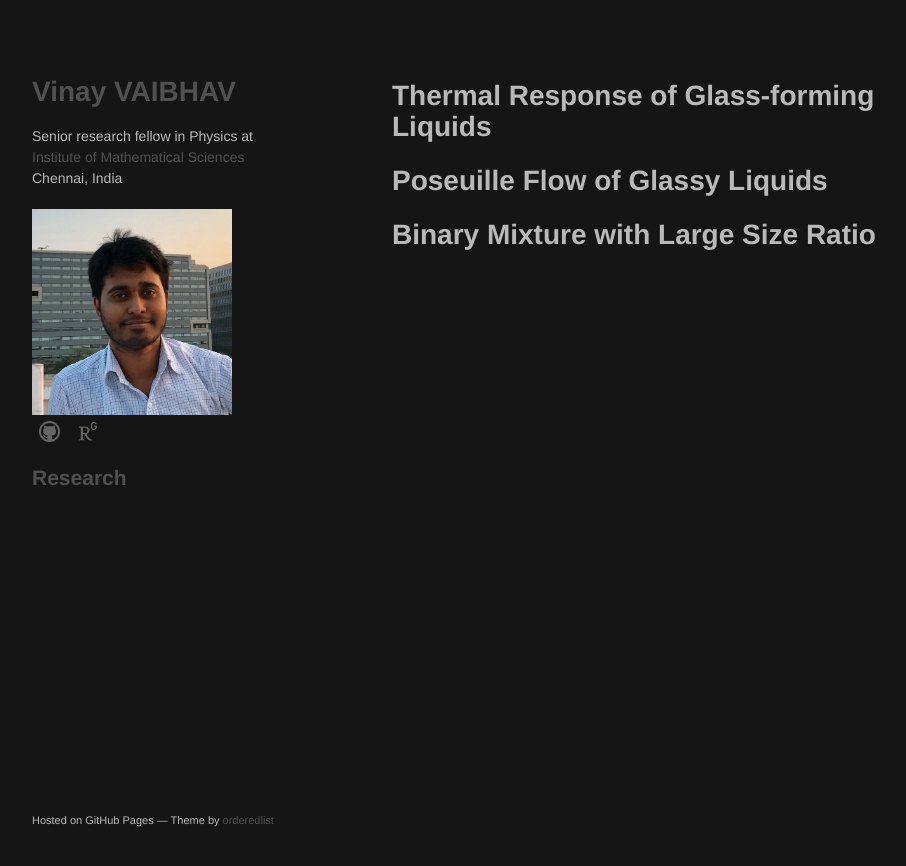
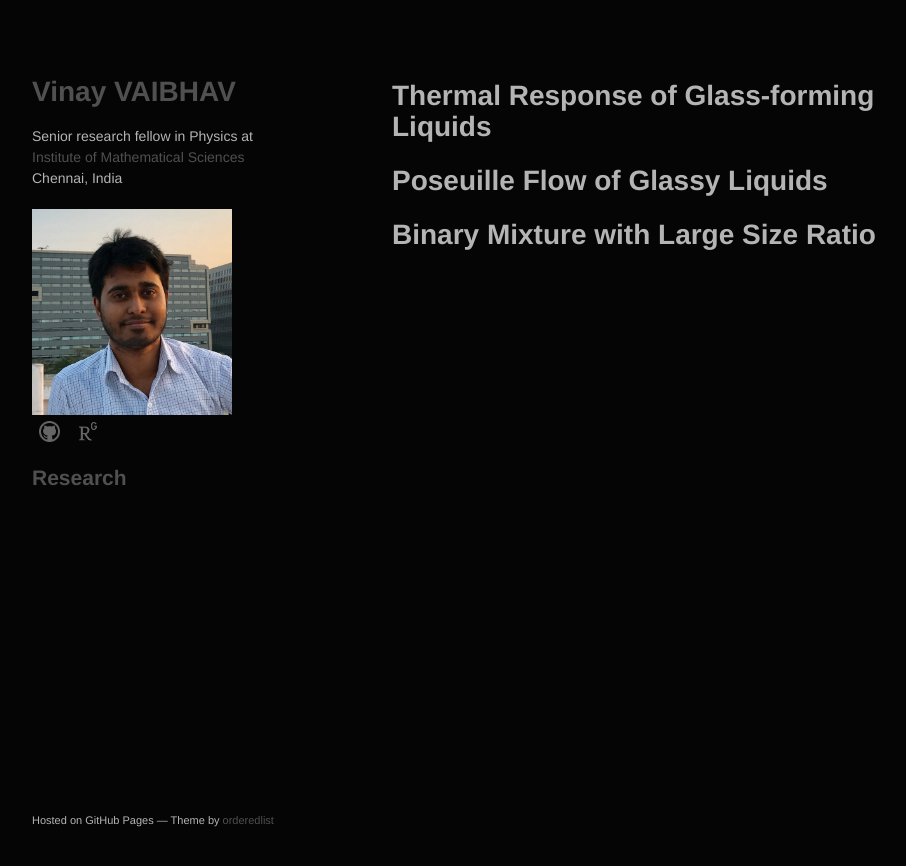
Before and after one commit to vinayphys/vinayphys.github.io, a Jekyll site: the page built from Research.md, in a window 1280 px wide. Shown: the top 866 px of the page, without its empty margins (178-1084 px from the left). Built offline with Jekyll 4.4.1, drawn with Linux system fonts in a browser that asks for light colours; our own code applies the rules of GitHub Pages for plain Markdown files; a script that is not in the unit is left out.

Commit message:
Update styles.css

```diff
--- a/stylesheets/styles.css
+++ b/stylesheets/styles.css
@@ -1,5 +1,5 @@
 body {
-  background-color: #151515;
+  background-color: #050505;
   padding:50px;
   font: 14px/1.5 "OpenSansRegular", "Helvetica Neue", Helvetica, Arial, sans-serif;
   color: rgba(255, 255, 255, 0.7);
```
